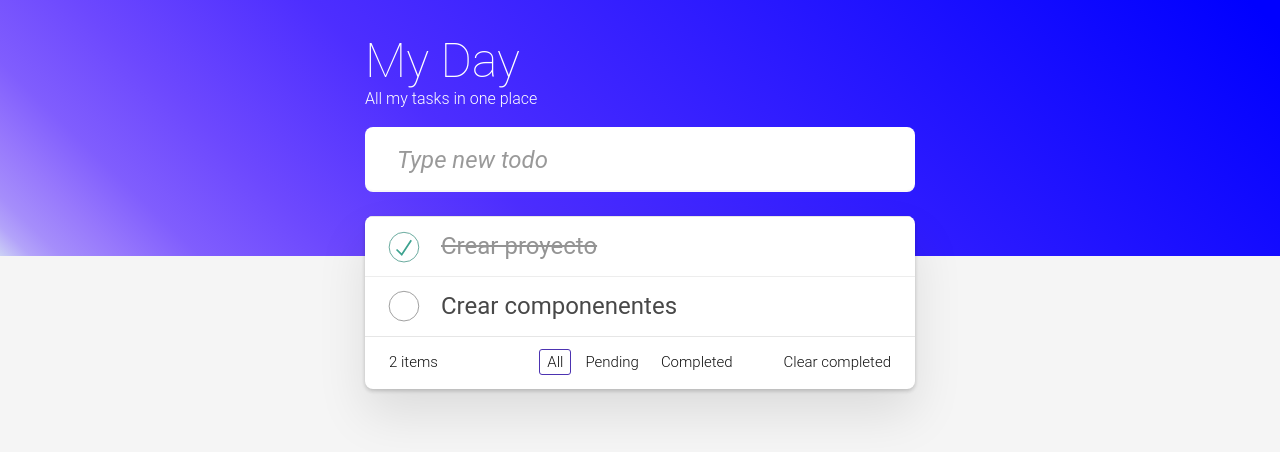
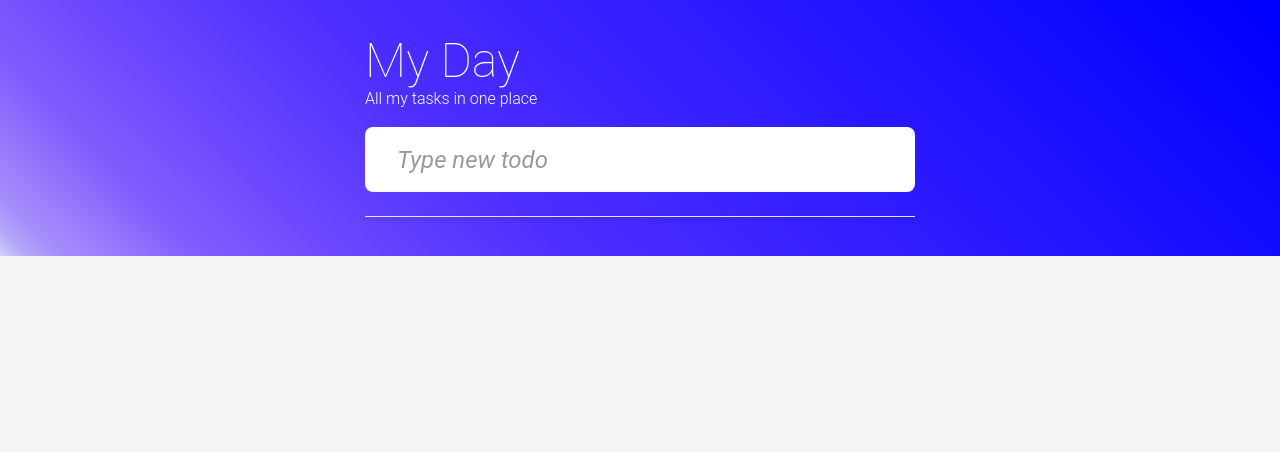
Before and after one commit to IngAamiraDev/todoapp, an Angular app: page / in a window 1280 px wide. Shown: the top 452 px of the page. Built offline with nearby package versions, Linux system fonts and the light colour scheme.

Commit message:
Add effect in localStorage

```diff
--- a/src/app/pages/home/home.component.html
+++ b/src/app/pages/home/home.component.html
@@ -25,7 +25,6 @@
           <div class="view">
             <input (change)="updateTask(i)" class="toggle" type="checkbox" [checked]="task.completed" />
             <label>{{ task.title }}</label>
-            <!-- <button class="destroy" (click)="deleteTask(i)"></button> -->
             <button class="destroy" (click)="deleteTask(task.id)"></button>
           </div>
           <input class="edit" (keydown.enter)="updateTaskText(i, $event)" [value]="task.title" />
@@ -59,23 +58,23 @@
       </ul>
     </section>
     <!-- This footer should be hidden by default and shown when there are todos -->
-    <footer class="footer">
+    <footer class="footer" *ngIf="tasksByFilter().length > 0">
       <!-- This should be `0 items left` by default -->
       <span class="todo-count">
-        <strong>{{tasks().length}}</strong>
-        <span *ngIf="tasks().length === 1; else elseBlock"> item</span>
+        <strong>{{tasksByFilter().length}}</strong>
+        <span *ngIf="tasksByFilter().length === 1; else elseBlock"> item</span>
         <ng-template #elseBlock> items</ng-template>
       </span>
       <!-- Remove this if you don't implement routing -->
       <ul class="filters">
         <li>
-          <a (click)="changeFilter('all')" class="selected">All</a>
+          <a (click)="changeFilter('all')" [class.selected]="filter() === 'all'">All</a>
         </li>
         <li>
-          <a (click)="changeFilter('pending')">Pending</a>
+          <a (click)="changeFilter('pending')"  [class.selected]="filter() === 'pending'">Pending</a>
         </li>
         <li>
-          <a (click)="changeFilter('completed')">Completed</a>
+          <a (click)="changeFilter('completed')"  [class.selected]="filter() === 'completed'">Completed</a>
         </li>
       </ul>
       <!-- Hidden if no completed items are left ↓ -->
--- a/src/app/pages/home/home.component.ts
+++ b/src/app/pages/home/home.component.ts
@@ -1,4 +1,4 @@
-import { Component, computed, signal } from '@angular/core';
+import { Component, Injector, computed, effect, inject, signal } from '@angular/core';
 import { CommonModule } from '@angular/common';
 import { FormControl, ReactiveFormsModule, Validators } from '@angular/forms';
 
@@ -13,20 +13,8 @@ import { Task } from './../../models/task.model';
 })
 export class HomeComponent {
 
-  tasks = signal<Task[]>([
-    {
-      id: Date.now(),
-      title: 'Crear proyecto',
-      completed: true
-    },
-    {
-      id: Date.now(),
-      title: 'Crear componenentes',
-      completed: false
-    }
-  ]);
+  tasks = signal<Task[]>([]);
   filter = signal<'all' | 'pending' | 'completed'>('all');
-  //Estados computados
   tasksByFilter = computed(() => {
     const filter = this.filter();
     const tasks = this.tasks();
@@ -45,6 +33,25 @@ export class HomeComponent {
       Validators.required,
     ]
   });
+
+  injector = inject(Injector);
+
+  ngOnInit() {
+    const storage = localStorage.getItem('tasks');
+    if (storage) {
+      const tasks = JSON.parse(storage);
+      this.tasks.set(tasks);
+    }
+    this.trackTasks();
+  }
+
+  trackTasks() {
+    effect(() => {
+      const tasks = this.tasks();
+      console.log(tasks);
+      localStorage.setItem('tasks', JSON.stringify(tasks));
+    }, { injector: this.injector });
+  }
 
   changeHandler() {
     if (this.newTaskCtrl.valid) {
@@ -66,21 +73,25 @@ export class HomeComponent {
   }
 
 
+  // Eliminado por index
+  // Html: <button class="destroy" (click)="deleteTask(i)"></button>
   /*
-  Eliminado por index
   deleteTask(index: number) {
     this.tasks.update((tasks) => tasks.filter((task, position) => position !== index));
   }*/
 
+
   // Eliminado por id
+  // Html: <button class="destroy" (click)="deleteTask(task.id)"></button>
+
   deleteTask(id: number) {
     this.tasks.update((tasks) => tasks.filter((task) => task.id !== id))
   }
 
+
+  // Revisar mutate
+  // Fuente: https://angular.dev/guide/signals#writable-signals
   /*
-  Revisar mutate
-  Fuente: https://angular.dev/guide/signals#writable-signals
-
   deleteTask(index: number) {
     this.tasks.mutate(state => {
       state.splice(index, 1);
```
